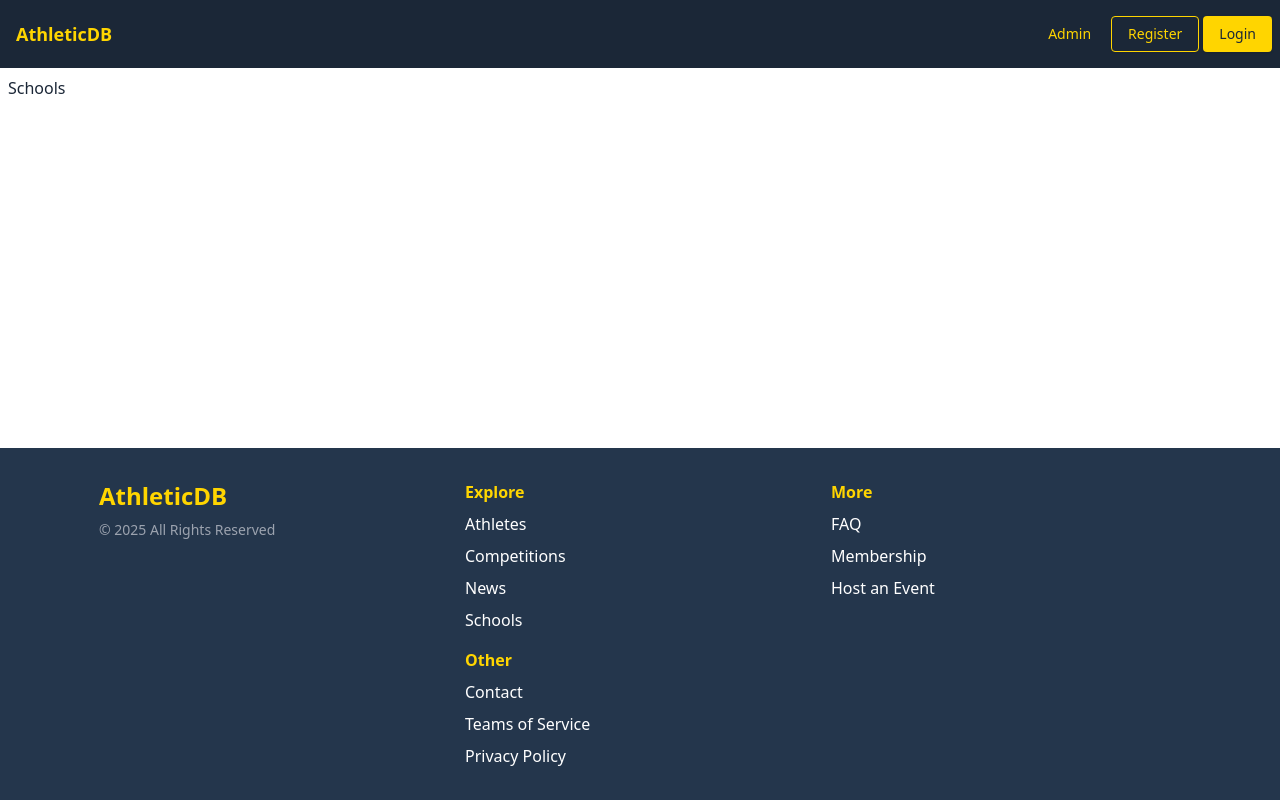
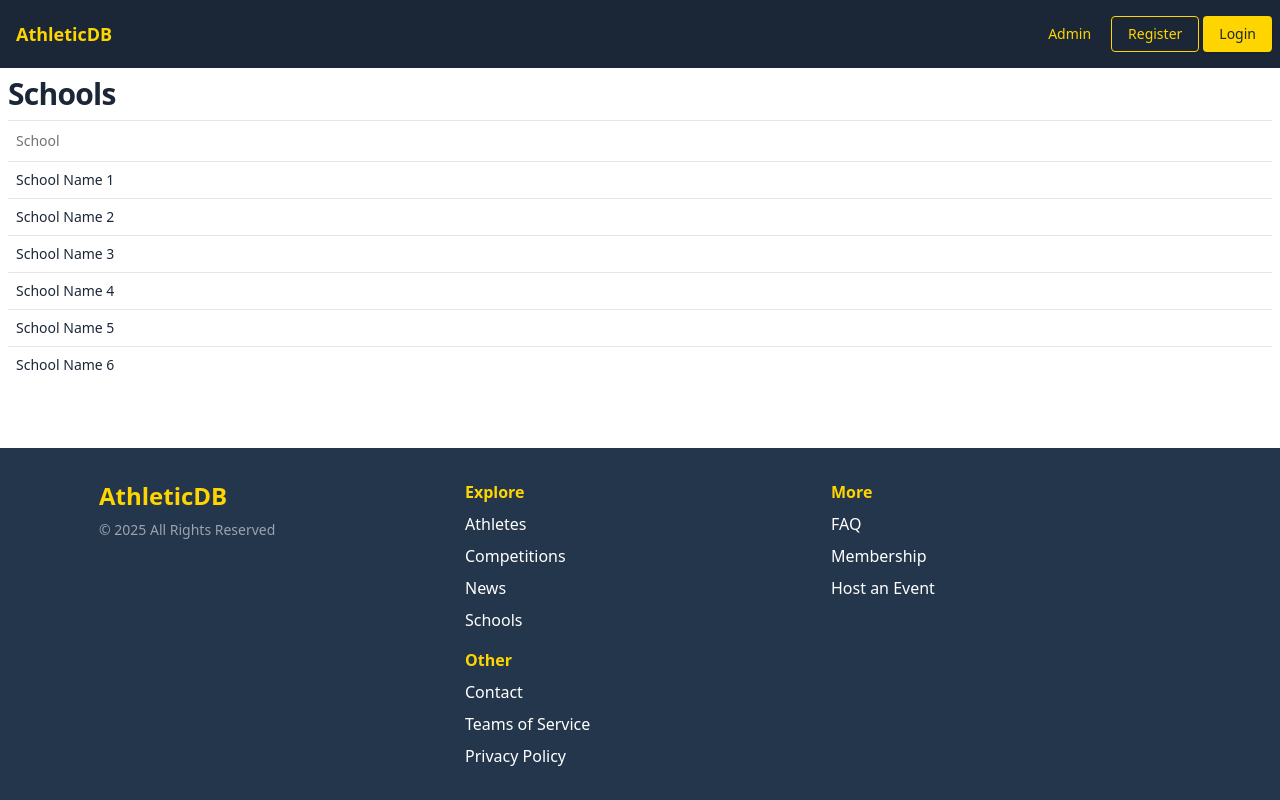
Before and after one commit to sGrie/athletic_db, a Next.js app in the folder frontend/: page /schools in a window 1280 px wide. Built offline with nearby package versions, Linux system fonts and the light colour scheme.

Commit message:
feat(frontend): Schools table/list/page.

```diff
--- a/frontend/src/actions/school.ts
+++ b/frontend/src/actions/school.ts
@@ -2,23 +2,7 @@
 
 import { School } from '@/types/types';
 
-export async function createSchool() {
-  // TODO: Create in database.
-}
-
-export async function getSchool(id: string): Promise<School | null> {
-  // TODO: Call from database.
-
-  return Promise.resolve({
-    id,
-    name: 'School Name',
-    about: 'Test description.',
-    slug: 'school-1'
-  });
-}
-
-export async function getSchools(): Promise<School[]> {
-  return Promise.resolve([
+const TEST_SCHOOLS: School[] = [
   {
     id: '1',
     name: 'School Name 1',
@@ -55,7 +39,24 @@ export async function getSchools(): Promise<School[]> {
     about: 'Test description.',
     slug: 'school-6'
   }
-  ]);
+];
+
+export async function createSchool() {
+  // TODO: Create in database.
+}
+
+export async function getSchoolBySlug(slug: string): Promise<School | null> {
+  // TODO: Call from database.
+
+  return (
+    TEST_SCHOOLS.find((school) => {
+      return school.slug === slug;
+    }) || null
+  );
+}
+
+export async function getSchools(): Promise<School[]> {
+  return Promise.resolve(TEST_SCHOOLS);
 }
 
 export async function updateSchool() {
--- a/frontend/src/app/(p-2)/(centered)/athletes/page.tsx
+++ b/frontend/src/app/(p-2)/(centered)/athletes/page.tsx
@@ -1,4 +1,4 @@
-import AthletesTable from '@/components/AthletesTable';
+import TableAthletes from '@/components/table/TableAthletes';
 import H2 from '@/components/ui/H2';
 
 import { getAthletes } from '@/actions/athlete';
@@ -9,7 +9,7 @@ async function AthletesPage() {
   return (
     <>
       <H2>Athletes</H2>
-      <AthletesTable athletes={athletes} />
+      <TableAthletes athletes={athletes} />
     </>
   );
 }
--- a/frontend/src/app/(p-2)/(centered)/school/[school]/page.tsx
+++ b/frontend/src/app/(p-2)/(centered)/school/[school]/page.tsx
@@ -6,12 +6,12 @@ import H2 from '@/components/ui/H2';
 import H3 from '@/components/ui/H3';
 import Paper from '@/components/ui/Paper';
 
-import { getSchool } from '@/actions/school';
+import { getSchoolBySlug } from '@/actions/school';
 
 async function SchoolPage({ params }: { params: Promise<{ school: string }> }) {
   const schoolId = (await params).school;
 
-  const school = await getSchool(schoolId);
+  const school = await getSchoolBySlug(schoolId);
   if (!school) {
     return <NotFound />;
   }
--- a/frontend/src/app/(p-2)/(centered)/schools/page.tsx
+++ b/frontend/src/app/(p-2)/(centered)/schools/page.tsx
@@ -1,5 +1,16 @@
-function SchoolsPage() {
-  return <p>Schools</p>;
+import TableSchools from '@/components/table/TableSchools';
+import H2 from '@/components/ui/H2';
+
+import { getSchools } from '@/actions/school';
+
+async function SchoolsPage() {
+  const schools = await getSchools();
+  return (
+    <>
+      <H2>Schools</H2>
+      <TableSchools schools={schools} />
+    </>
+  );
 }
 
 export default SchoolsPage;
--- a/frontend/src/components/section/SectionAthletes.tsx
+++ b/frontend/src/components/section/SectionAthletes.tsx
@@ -5,7 +5,7 @@ import H2 from '@/components/ui/H2';
 
 import { getAthletes } from '@/actions/athlete';
 
-import AthletesTable from '../AthletesTable';
+import TableAthletes from '../table/TableAthletes';
 
 async function SectionAthletes() {
   let athletes = await getAthletes();
@@ -15,7 +15,7 @@ async function SectionAthletes() {
     <div>
       <H2>Top Athletes</H2>
       <div className='flex flex-col items-center justify-center gap-4'>
-        <AthletesTable athletes={athletes} />
+        <TableAthletes athletes={athletes} />
 
         <Button asChild>
           <Link href='/athletes'>View all</Link>
--- a/frontend/src/components/AthletesTable.tsx
+++ b/frontend/src/components/table/TableAthletes.tsx
@@ -11,7 +11,7 @@ import {
 
 import { Athlete } from '@/types/types';
 
-function AthletesTable({ athletes }: { athletes: Athlete[] }) {
+function TableAthletes({ athletes }: { athletes: Athlete[] }) {
   return (
     <Table>
       <TableHeader>
@@ -38,4 +38,4 @@ function AthletesTable({ athletes }: { athletes: Athlete[] }) {
   );
 }
 
-export default AthletesTable;
+export default TableAthletes;
--- /dev/null
+++ b/frontend/src/components/table/TableSchools.tsx
@@ -0,0 +1,37 @@
+import Link from 'next/link';
+
+import {
+  Table,
+  TableBody,
+  TableCell,
+  TableHead,
+  TableHeader,
+  TableRow
+} from '@/components/ui/Table';
+
+import { School } from '@/types/types';
+
+function TableSchools({ schools }: { schools: School[] }) {
+  return (
+    <Table>
+      <TableHeader>
+        <TableRow>
+          <TableHead className='w-[200px]'>School</TableHead>
+        </TableRow>
+      </TableHeader>
+      <TableBody>
+        {schools.map((school) => {
+          return (
+            <TableRow key={school.id}>
+              <TableCell>
+                <Link href={`/school/${school.slug}`}>{school.name}</Link>
+              </TableCell>
+            </TableRow>
+          );
+        })}
+      </TableBody>
+    </Table>
+  );
+}
+
+export default TableSchools;
```
Lines whose indentation alone changed are shown as unchanged.
